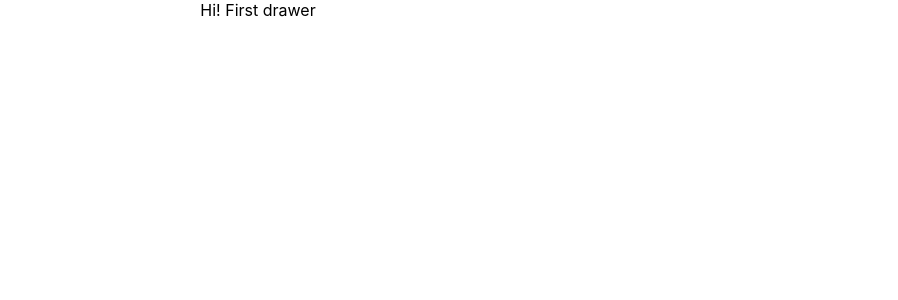
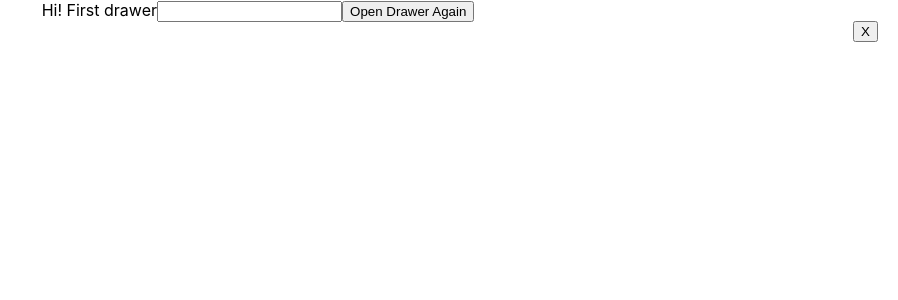
Before and after one commit to wahleric/react-stackable-drawers, a React (Create React App) app: page / in a window 1280 px wide. Both pictures are taken after a click on the button "Open Drawer". Shown: the top 300 px of the page, without its empty margins (382-1280 px from the left). Built offline with nearby package versions, Linux system fonts and the light colour scheme; the HTML template or start-up script is replaced by a standard one.

Commit message:
Refactor StackableDrawers component

```diff
--- a/src/App.js
+++ b/src/App.js
@@ -2,9 +2,16 @@ import './App.css';
 import StackableDrawers, { drawerBus } from './component/StackableDrawers';
 
 function testAddDrawer() {
-  drawerBus.openDrawer(<div>Hi! First drawer</div>, {
+  let drawerContent = (
+    <div>
+      Hi! First drawer
+      <input type="text"></input>
+     <button onClick={testAddDrawer}>Open Drawer Again</button>
+    </div>
+  );
+
+  drawerBus.openDrawer(drawerContent, {
     mount:'left',
-    showClose: false,
     callback: (drawerData) => {
       console.log('Hey, it worked');
     }
@@ -15,7 +22,7 @@ function App() {
   return (
     <div className="App">
       <button onClick={testAddDrawer}>Open Drawer</button>
-      <StackableDrawers options={{mount: 'bottom'}}/>
+      <StackableDrawers options={{mount: 'bottom', animate: true}}/>
     </div>
   );
 }
--- a/src/component/StackableDrawers.jsx
+++ b/src/component/StackableDrawers.jsx
@@ -1,34 +1,5 @@
 import React, { useRef, useEffect } from 'react';
 import './StackableDrawers.css';
-
-function Drawer(props) {
-    const drawerRef = useRef();
-    useEffect(() => {
-        requestAnimationFrame(() => {
-            drawerRef.current.classList.add('open');
-        });
-    }, []);
-
-    function closeDrawer() {
-        drawerRef.current.classList.remove('open');
-        setTimeout(() => {
-            drawerBus.closeDrawer();
-        }, 300);
-    }
-
-    let options = props.options || {};
-    let drawerButtons = !options.showClose ? <></> :
-        (<div className="drawer-buttons">
-            <button className="close-button" onClick={closeDrawer}>X</button>
-        </div>)
-
-    return (
-        <div ref={drawerRef} className={`drawer ${options.mount}`}>
-            {drawerButtons}
-            {props.children}
-        </div>
-    );
-}
 
 export default class StackableDrawers extends React.Component {
     constructor(props) {
@@ -36,16 +7,7 @@ export default class StackableDrawers extends React.Component {
 
         this.state = {
             drawers: [],
-            options: this.initOptions(props.options || {})
-        };
-    }
-
-    initOptions(options) {
-        return {
-            animate: typeof options.animate === 'boolean' ? options.animate : true,
-            mount: ['top', 'right', 'bottom', 'left'].includes(options.mount) ? options.mount : 'top',
-            callback: options.callback instanceof Function ? options.callback : null,
-            showClose: typeof options.showClose === 'boolean' ? options.showClose : true
+            options: this.initOptions(Object.assign({}, props.options))
         };
     }
 
@@ -59,9 +21,28 @@ export default class StackableDrawers extends React.Component {
         document.removeEventListener('stackableDrawerClose', this.handleDrawerCloseEvent.bind(this));
     }
 
+    componentDidUpdate() {
+        let topDrawerDef = this.state.drawers[this.state.drawers.length - 1];
+        if (topDrawerDef?.options?.animate) {
+            requestAnimationFrame(() => {
+                this.toggleTopDrawerOpenStyle(true);
+            });
+        }
+    }
+
+    initOptions(options) {
+        options = options || {};
+        return {
+            animate: typeof options.animate === 'boolean' ? options.animate : true,
+            mount: ['top', 'right', 'bottom', 'left'].includes(options.mount) ? options.mount : 'top',
+            callback: options.callback instanceof Function ? options.callback : null,
+            showClose: typeof options.showClose === 'boolean' ? options.showClose : true
+        };
+    }
+
     handleDrawerOpenEvent(event) {
         let data = event.detail || {};
-        this.openDrawer(data.content || <></>, data.options || {});
+        this.openDrawer(data.content, data.options || {});
     }
 
     handleDrawerCloseEvent(event) {
@@ -72,42 +53,61 @@ export default class StackableDrawers extends React.Component {
     openDrawer(content, options) {
         let newDrawers = Array.from(this.state.drawers) || [];
         newDrawers.push({
-            content: content,
-            options: options
+            content: content || <></>,
+            options: this.initOptions(Object.assign({}, this.state.options, options))
         });
-        this.setState((prevState) => ({
+        this.setDrawers(newDrawers);
+    }
+
+    closeDrawer(drawerData) {
+        let newDrawers = Array.from(this.state.drawers) || [];
+        let topDrawerDef = newDrawers.pop();
+        if (topDrawerDef) {
+            if (topDrawerDef.options.animate) {
+                this.toggleTopDrawerOpenStyle(false);
+                setTimeout(() => {
+                    this.setDrawers(newDrawers);
+                }, 300);
+            } else {
+                this.setDrawers(newDrawers);
+            }
+        }
+    }
+
+    setDrawers(newDrawers) {
+        this.setState(() => ({
             drawers: newDrawers
         }));
     }
 
-     closeDrawer(drawerData) {
-        let newDrawers = Array.from(this.state.drawers) || [];
-        let drawer = newDrawers.pop();
-
-        if (drawer.options && drawer.options.callback instanceof Function) {
-            drawer.options.callback(drawerData);
+    toggleTopDrawerOpenStyle(open) {
+        let topDrawerElem = document.querySelector('.drawer:last-child');
+        if (topDrawerElem) {
+            topDrawerElem.classList.toggle('open', open);
         }
-
-        this.setState((prevState) => ({
-            drawers: newDrawers
-        }));
     }
 
     render() {
         return (
             <div className="stackable-drawers">
                 {this.state.drawers.map((drawer, index) => {
-                    let drawerOptions = Object.assign({}, this.state.options, drawer.options);
+                    let drawerButtons = !drawer.options.showClose ? <></> : (
+                        <div className="drawer-buttons">
+                            <button className="close-button" onClick={this.closeDrawer.bind(this)}>X</button>
+                        </div>
+                    );
+
                     return (
-                        <Drawer options={drawerOptions} key={index}>
+                        <div key={index} className={`drawer ${drawer.options.mount} ${!drawer.options.animate ? 'open' : ''}`}>
+                            {drawerButtons}
                             {drawer.content}
-                        </Drawer>
+                        </div>
                     );
                 })}
             </div>
         );
     }
-}
+};
 
 export const drawerBus = {
     openDrawer(content, options) {
```
Also changed, not shown: 1 other file (tests, documents, lock files or other folders). Lines whose indentation alone changed are shown as unchanged.
